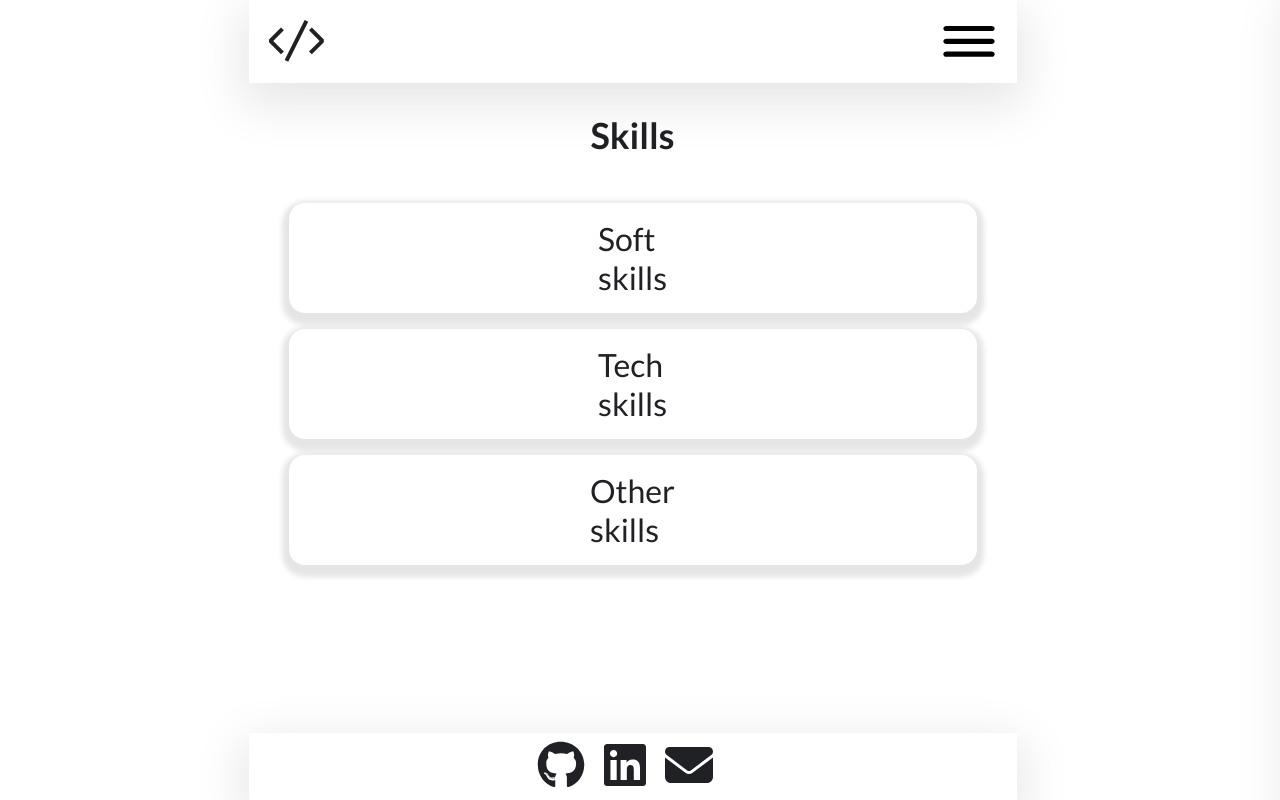
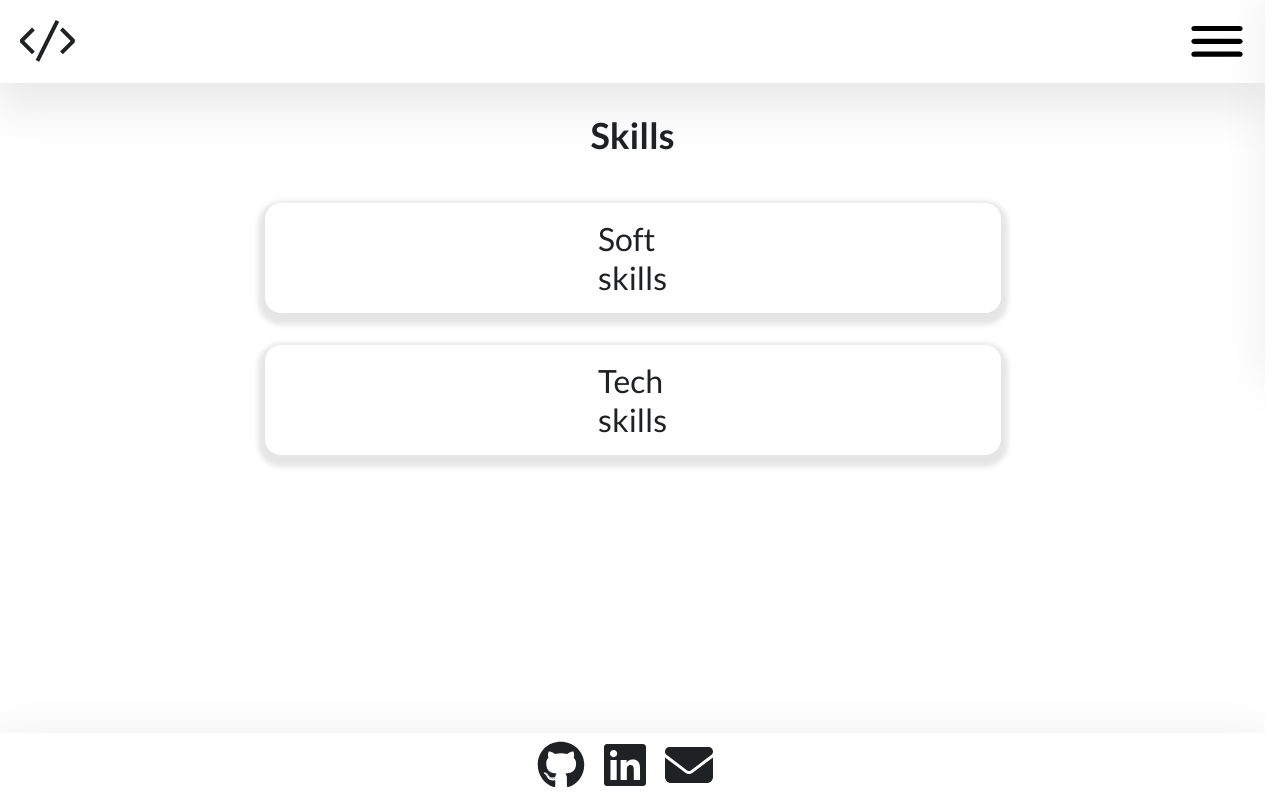
Before and after one commit to mikehwebdev/portfolioSite, a React (Vite) app: page /Skills in a window 1280 px wide. Built offline with nearby package versions, Linux system fonts and the light colour scheme.

Commit message:
git-test

```diff
--- a/index.html
+++ b/index.html
@@ -18,4 +18,3 @@
 <!-- re-read and update text on about -->
 <!-- type out actual soft skills -->
 <!-- type out actual tech skills skills -->
-<!-- draw out how you ant CV to look -->
--- a/src/Components/Header.jsx
+++ b/src/Components/Header.jsx
@@ -17,7 +17,6 @@ export default function Header(){
         <header className="header">
             <Link to="/"><VscCode size="5rem" className="main-logo"/></Link>
 
-                <nav>
                 <div onClick={toggleMenu} className="hamburger-btn">
                     <svg className="burger-menu" width="100" viewBox="0 0 100 100">
                         <rect className={`line top ${toggled? "expanded" : ''}`} width="80" height="8" x="10" y="25" rx="5"></rect>
@@ -36,7 +35,6 @@ export default function Header(){
                             <Socials />
                         </div>
                     </ul>
-                </nav>
         </header>
     )
 }
--- a/src/Components/Project.jsx
+++ b/src/Components/Project.jsx
@@ -25,10 +25,6 @@ export default function Project(){
         }
     }, [isIntersecting])
 
-
-
-
-
     return (
         <div className="project" ref={ref}>
                         test
--- a/src/Data/cvData.js
+++ b/src/Data/cvData.js
@@ -1,7 +1,7 @@
 const cvData = [{
     id: 0,
     title: "Personal statement",
-    text: ["I'm a hardworking and dedicated individual who is just as happy working in a team as I am working independantly.", "I have a keen eye for detail as well as aptitude for thinking abut the wider consequences of my actions and work.", "I have great resilience to challenging working conditions and am never afraid to get my hands dirty and do my bit to acheive my own goals and the goals of my team.", "Despite my great work ethic I'm still always up for a laugh and am great at striking a balance between having a good time and creating a positive working environment and getting the job done."]
+    text: ["I'm a hardworking and focussed individual who is just as happy working in a team as I am working independently.", "I have a keen eye for detail as well as aptitude for thinking abut the wider consequences of my actions and work.", "I have great resilience to challenging working conditions and am never afraid to get my hands dirty. I'm always ready to get stuck in and do my bit to acheive my own goals and the goals of my team.", "Despite my great work ethic I'm still always up for a laugh and am great at striking a balance between having a good time and creating a positive working environment and getting the job done."]
 
 },
 {
@@ -55,7 +55,7 @@ const cvData = [{
 {
     id: 90,
     title: "Key skills",
-    list: ["Semantic HTML", "CSS", "Javascript", "React", "Excellent  communication skills", "Problem solving", "Excellent telephone manner", "Calm under pressure", "Sales", "Full clean driving licence"]
+    list: ["Semantic HTML", "CSS", "Javascript", "React","Git & GitHub", "Excellent  communication skills", "Problem solving", "Excellent telephone manner", "Calm under pressure", "Sales", "Full clean driving licence"]
 },
 
 {
--- a/src/Data/skillsData.js
+++ b/src/Data/skillsData.js
@@ -3,23 +3,60 @@ const skillsData = [{
     clicked: false,
     skillType: "Soft",
     skillContent: [{
-        id:0,
-        header:'Header',
+            id: 0,
+            header: 'Problem solving',
             text: 'This is an example of some text',
             subheader: 'This is some subheader textThis is some subheader textThis is some subheader textThis is some subheader textThis is some subheader textThis is some subheader textThis is some subheader textThis is some subheader textThis is some subheader textThis is some subheader textThis is some subheader textThis is some subheader textThis is some subheader textThis is some subheader textThis is some subheader textThis is some subheader textThis is some subheader text'
         },
         {
-            id:1,
-            header:'Header',
+            id: 1,
+            header: 'Communication skills',
             text: 'This is an example of some text',
             subheader: 'This is some subheader textThis is some subheader textThis is some subheader textThis is some subheader textThis is some subheader textThis is some subheader textThis is some subheader textThis is some subheader textThis is some subheader textThis is some subheader textThis is some subheader textThis is some subheader textThis is some subheader textThis is some subheader textThis is some subheader textThis is some subheader textThis is some subheader text'
         },
         {
-                id:2,
-                header:'Header',
+            id: 2,
+            header: 'Hitting targets',
             text: 'This is an example of some text',
             subheader: 'This is some subheader textThis is some subheader textThis is some subheader textThis is some subheader textThis is some subheader textThis is some subheader textThis is some subheader textThis is some subheader textThis is some subheader textThis is some subheader textThis is some subheader textThis is some subheader textThis is some subheader textThis is some subheader textThis is some subheader textThis is some subheader textThis is some subheader text'
-                }]
+        },
+        {
+            id: 2,
+            header: 'Multi tasking',
+            text: 'This is an example of some text',
+            subheader: 'This is some subheader textThis is some subheader textThis is some subheader textThis is some subheader textThis is some subheader textThis is some subheader textThis is some subheader textThis is some subheader textThis is some subheader textThis is some subheader textThis is some subheader textThis is some subheader textThis is some subheader textThis is some subheader textThis is some subheader textThis is some subheader textThis is some subheader text'
+        },
+        {
+            id: 2,
+            header: 'Coaching and training',
+            text: 'This is an example of some text',
+            subheader: 'This is some subheader textThis is some subheader textThis is some subheader textThis is some subheader textThis is some subheader textThis is some subheader textThis is some subheader textThis is some subheader textThis is some subheader textThis is some subheader textThis is some subheader textThis is some subheader textThis is some subheader textThis is some subheader textThis is some subheader textThis is some subheader textThis is some subheader text'
+        },
+        {
+            id: 2,
+            header: 'Calm under pressure',
+            text: 'This is an example of some text',
+            subheader: 'This is some subheader textThis is some subheader textThis is some subheader textThis is some subheader textThis is some subheader textThis is some subheader textThis is some subheader textThis is some subheader textThis is some subheader textThis is some subheader textThis is some subheader textThis is some subheader textThis is some subheader textThis is some subheader textThis is some subheader textThis is some subheader textThis is some subheader text'
+        },
+        {
+            id: 2,
+            header: 'Hitting targets',
+            text: 'This is an example of some text',
+            subheader: 'This is some subheader textThis is some subheader textThis is some subheader textThis is some subheader textThis is some subheader textThis is some subheader textThis is some subheader textThis is some subheader textThis is some subheader textThis is some subheader textThis is some subheader textThis is some subheader textThis is some subheader textThis is some subheader textThis is some subheader textThis is some subheader textThis is some subheader text'
+        },
+        {
+            id: 2,
+            header: 'Managing upwards',
+            text: 'This is an example of some text',
+            subheader: 'This is some subheader textThis is some subheader textThis is some subheader textThis is some subheader textThis is some subheader textThis is some subheader textThis is some subheader textThis is some subheader textThis is some subheader textThis is some subheader textThis is some subheader textThis is some subheader textThis is some subheader textThis is some subheader textThis is some subheader textThis is some subheader textThis is some subheader text'
+        },
+        {
+            id: 2,
+            header: 'Multi-tasking',
+            text: 'This is an example of some text',
+            subheader: 'This is some subheader textThis is some subheader textThis is some subheader textThis is some subheader textThis is some subheader textThis is some subheader textThis is some subheader textThis is some subheader textThis is some subheader textThis is some subheader textThis is some subheader textThis is some subheader textThis is some subheader textThis is some subheader textThis is some subheader textThis is some subheader textThis is some subheader text'
+        }
+    ]
 
 },
 {
@@ -27,59 +64,46 @@ const skillsData = [{
     clicked: false,
     skillType: "Tech",
     skillContent: [{
-        id:0,
-        header:'Header',
+            id: 0,
+            header: 'Semantic HTML',
             text: 'This is an example of some text',
             subheader: 'This is some subheader textThis is some subheader textThis is some subheader textThis is some subheader textThis is some subheader textThis is some subheader textThis is some subheader textThis is some subheader textThis is some subheader textThis is some subheader textThis is some subheader textThis is some subheader textThis is some subheader textThis is some subheader textThis is some subheader textThis is some subheader textThis is some subheader text'
         },
         {
-            id:1,
-            header:'Header',
+            id: 1,
+            header: 'CSS',
             text: 'This is an example of some text',
             subheader: 'This is some subheader textThis is some subheader textThis is some subheader textThis is some subheader textThis is some subheader textThis is some subheader textThis is some subheader textThis is some subheader textThis is some subheader textThis is some subheader textThis is some subheader textThis is some subheader textThis is some subheader textThis is some subheader textThis is some subheader textThis is some subheader textThis is some subheader text'
         },
         {
-                id:2,
-                header:'Header',
+            id: 2,
+            header: 'Javascript',
             text: 'This is an example of some text',
             subheader: 'This is some subheader textThis is some subheader textThis is some subheader textThis is some subheader textThis is some subheader textThis is some subheader textThis is some subheader textThis is some subheader textThis is some subheader textThis is some subheader textThis is some subheader textThis is some subheader textThis is some subheader textThis is some subheader textThis is some subheader textThis is some subheader textThis is some subheader text'
         },
         {
-                    id:3,
-                    header:'Header',
-                    text: 'This is an example of some text',
-                    subheader: 'This is some subheader textThis is some subheader textThis is some subheader textThis is some subheader textThis is some subheader textThis is some subheader textThis is some subheader textThis is some subheader textThis is some subheader textThis is some subheader textThis is some subheader textThis is some subheader textThis is some subheader textThis is some subheader textThis is some subheader textThis is some subheader textThis is some subheader text'
-                    }]
-},
-{
-    id: 2,
-    clicked: false,
-    skillType: "Other",
-    skillContent: [{
-        id:0,
-        header:'Header',
+            id: 3,
+            header: 'React',
             text: 'This is an example of some text',
             subheader: 'This is some subheader textThis is some subheader textThis is some subheader textThis is some subheader textThis is some subheader textThis is some subheader textThis is some subheader textThis is some subheader textThis is some subheader textThis is some subheader textThis is some subheader textThis is some subheader textThis is some subheader textThis is some subheader textThis is some subheader textThis is some subheader textThis is some subheader text'
         },
         {
-            id:1,
-            header:'Header',
+            id: 4,
+            header: 'Git and GitHub',
             text: 'This is an example of some text',
             subheader: 'This is some subheader textThis is some subheader textThis is some subheader textThis is some subheader textThis is some subheader textThis is some subheader textThis is some subheader textThis is some subheader textThis is some subheader textThis is some subheader textThis is some subheader textThis is some subheader textThis is some subheader textThis is some subheader textThis is some subheader textThis is some subheader textThis is some subheader text'
         },
         {
-                id:2,
-                header:'Header',
+            id: 5,
+            header: 'Accesibility',
             text: 'This is an example of some text',
             subheader: 'This is some subheader textThis is some subheader textThis is some subheader textThis is some subheader textThis is some subheader textThis is some subheader textThis is some subheader textThis is some subheader textThis is some subheader textThis is some subheader textThis is some subheader textThis is some subheader textThis is some subheader textThis is some subheader textThis is some subheader textThis is some subheader textThis is some subheader text'
-                },
-                {
-                    id:3,
-                    header:'Header',
-                    text: 'This is an example of some text',
-                    subheader: 'This is some subheader textThis is some subheader textThis is some subheader textThis is some subheader textThis is some subheader textThis is some subheader textThis is some subheader textThis is some subheader textThis is some subheader textThis is some subheader textThis is some subheader textThis is some subheader textThis is some subheader textThis is some subheader textThis is some subheader textThis is some subheader textThis is some subheader text'
-                    }]
         }
     ]
 
-export {skillsData}
+}
+]
+
+export {
+skillsData
+}
--- a/src/Pages/Home.jsx
+++ b/src/Pages/Home.jsx
@@ -5,7 +5,7 @@ import profileImg from '../imgs/profile image.jpg'
 export default function Home(){
     return (
         <section className="section home">
-            <h2 className="title"> Hi I'm Mike Hatton's test 2- Web developer - Father - Horror film aficianado</h2>
+            <h2 className="title"> Hi I'm Mike Hatton's test- Web developer - Father - Horror film aficianado</h2>
             <img src={profileImg} className='content-img'/>
             <p className='main-text'>Welcome to my site! Please feel free to have a click around to see what I'm about, explore the little micro-apps I have dotted around my site, and if you'd like to get in touch feel free to have click on my social links below.</p>
         </section>
--- a/src/Pages/RouteLayout.jsx
+++ b/src/Pages/RouteLayout.jsx
@@ -5,12 +5,12 @@ import Footer from "../Components/Footer"
 
 export default function RouteLayout(){
     return (
-        <>
+        <div className="wrapper">
         <Header/>
         <main className="container">
             <Outlet/>
         </main>
         <Footer />
-        </>
+        </div>
     )
 }
--- a/src/index.css
+++ b/src/index.css
@@ -16,8 +16,18 @@
 #root {
   display: flex;
   flex-direction: column;
+  justify-content: center;
+  align-items: center;
+}
+
+.wrapper {
+  display: flex;
+  flex-direction: column;
+  justify-content: center;
   align-items: center;
   min-height: 100vh;
+  overflow: hidden;
+  width: 100%;
 }
 
 body {
@@ -34,10 +44,9 @@ html {
   display: flex;
   flex-direction: column;
   align-items: center;
-  width: 100%;
   padding: 0 1.5rem;
   max-width: 48rem;
-  overflow: hidden;
+  min-width: 100%;
 }
 
 .main-logo {
@@ -45,16 +54,14 @@ html {
 }
 
 .header {
-  position: sticky;
+  position: relative;
+  width: 100%;
   background-color: var(--white);
   top: 0;
   display: flex;
   flex-direction: row;
   align-items: center;
   justify-content: space-between;
-  z-index: 1;
-  width: 100%;
-  max-width: 768px;
   box-shadow: 0px 15px 50px 7px rgba(0,0,0,0.1);
 }
 
@@ -63,7 +70,6 @@ html {
   justify-content: center;
   background-color: var(--white);
   width: 100%;
-  max-width: 768px;
   padding: .5rem 0;
   margin-top: auto;
   box-shadow: 0px 15px 50px 7px rgba(0,0,0,0.1);
@@ -108,28 +114,24 @@ html {
   y:45;
 }
 
-nav {
-  overflow: hidden;
-}
-
 .nav-menu {
-  position: fixed;
+  position: absolute;
+  top: 0;
+  right: 0;
   display: flex;
   flex-direction: column;
+  justify-content: center;
   background-color: var(--white);
   box-shadow: 0px 15px 50px 7px rgba(0,0,0,0.1);
   margin-left: auto;
-  top: 0;
-  right: 0;
-  margin-left: auto;
   list-style: none;
   font-size: 2rem;
-  width: 100%;
+  min-width: 375px;
   transform: rotate(-90deg);
-  transition: ease-in-out 500ms;
   padding: 1rem 0;
   transform-origin: top right;
   transition: 1s all;
+  z-index: 2;
 }
 
 .nav-link {
@@ -161,6 +163,7 @@ nav {
   display: flex;
   flex-direction: column;
   align-items: center;
+  max-width: 48rem;
 }
 
 /* Home page styling */
@@ -170,7 +173,7 @@ nav {
   margin: 2rem 0;
   line-height: 2.5rem;
   text-align: center;
-  max-width: 80%;
+
 }
 
 .content-img {
@@ -219,6 +222,7 @@ nav {
   padding: 0 1rem;
   border-radius: 1rem;
   cursor: pointer;
+  margin-bottom: 1rem;
 }
 
 .skill-card-title {
@@ -273,7 +277,7 @@ nav {
   flex-direction: column;
   margin: 1rem 0;
   width: 100%;
-  height: 100vh;
+  min-height: 100vh;
 }
 
 .flick-result {
@@ -433,6 +437,7 @@ nav {
   border-radius: 1rem;
   box-shadow: 0px 5px 5px 7px rgba(0,0,0,0.1);
   transition: 500ms ease-in-out;
+  margin-top: 1rem;
 }
 
 .imdb-rating-flex-container:hover {
@@ -594,7 +599,7 @@ nav {
 
 .cv-element-list {
   grid-area: cv-element-list;
-
+  padding-left: 1rem;
 }
 
 .cv-element-list-item {
@@ -673,18 +678,16 @@ nav {
   font-size: 1.25rem;
 }
 
-
-
 .project {
   background-color: aqua;
-  width: 90%;
   height: 20rem;
   border: 1px solid white;
+  max-width: 48rem;
   opacity: 0;
   transform: translateY(300px) rotate(720deg);
   transition: 1000ms ease-in;
+  margin-bottom: 5rem;
 }
-
 
 .slide-test {
   /* animation: slide-test 1000ms forwards; */
@@ -712,7 +715,7 @@ nav {
 } */
 
 .max-height {
-  max-height: 2500px;
+  max-height: 3000px;
 }
 
 a {
```
Lines whose indentation alone changed are shown as unchanged.
